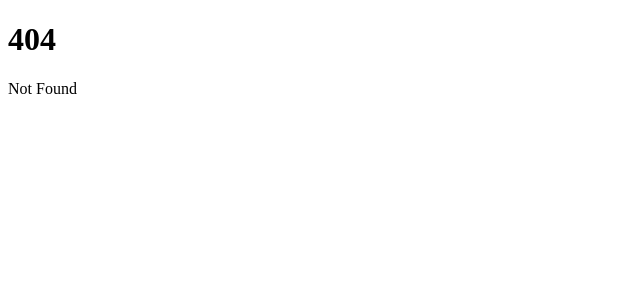
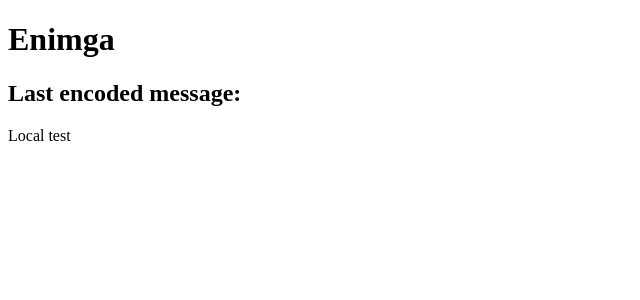
Before and after one commit to Thomas-More-Digital-Innovation/2223-TM-010-Enigma, a SvelteKit app in the folder code/web/enigma-app/: page / in a window 1280 px wide. Before the commit this address had no page. Shown: the top 300 px of the page, without its empty margins (0-640 px from the left). Built offline with nearby package versions, Linux system fonts and the light colour scheme.

Commit message:
javascript type import

```diff
--- /dev/null
+++ b/code/web/enigma-app/src/routes/+page.server.ts
@@ -0,0 +1,14 @@
+import type { PageServerLoad } from './$types';
+
+export const load = (async ({ platform }) => {
+    if (!platform) {
+        return {
+            messageFromEnigma: "Local test"
+        }
+    }
+
+    const messageFromEnigma = await platform.env.MESSAGE.get("enigmaMessage");
+    return {
+        messageFromEnigma
+    }
+}) satisfies PageServerLoad;
--- a/code/web/enigma-app/src/routes/home/+page.svelte
+++ b/code/web/enigma-app/src/routes/+page.svelte
@@ -1,20 +1,16 @@
 <script>
-	import type { PageData } from './$types';
-
-    export let data: PageData;
-
+    /** @type {import('./$types').PageData} */
+    export let data;
 </script>
 
-<main>
+<div>
     <h1>Enimga</h1>
     <h2>Last encoded message:</h2>
     <p id="message">{data.messageFromEnigma}</p>
-
-</main>
-
+</div>
 
 <style>
-    main{
+    main {
         text-align: center;
     }
 </style>
```
Also changed, not shown: code/web/enigma-app/src/routes/home/+page.server.ts (deleted, +0 -9 lines).
